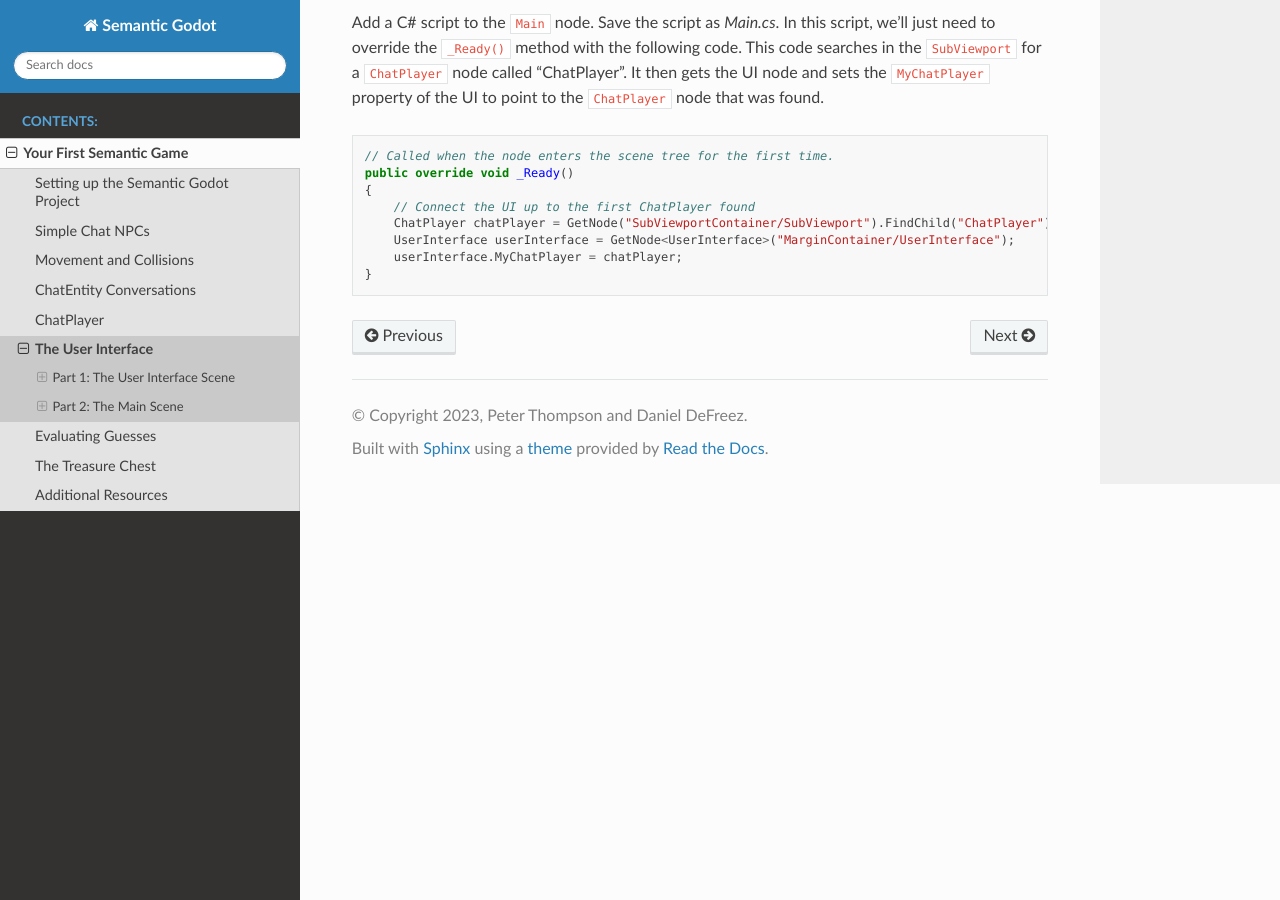
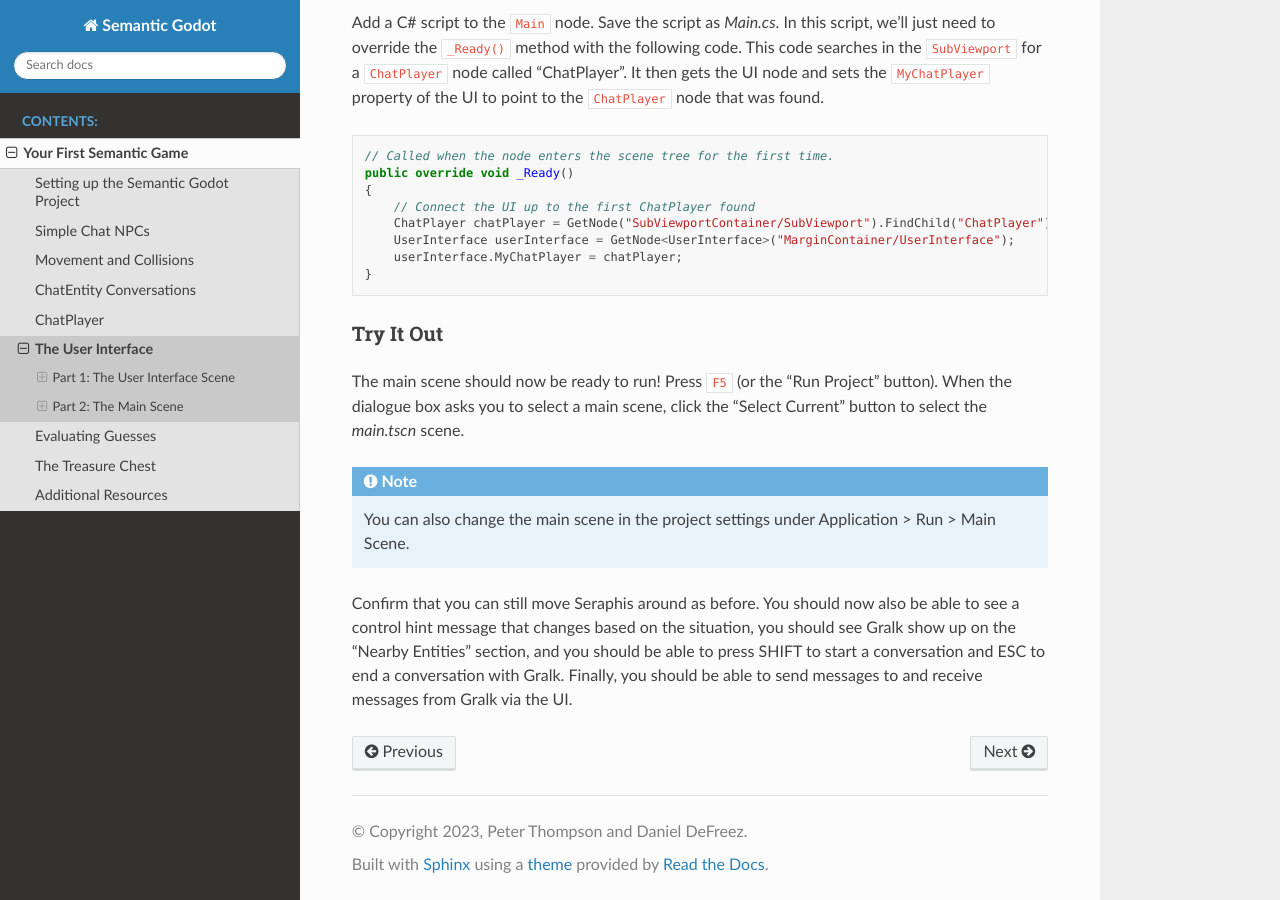
Before and after one commit to RaiderSoft/semantic-godot, a Sphinx documentation site: the page built from docs/first_semantic_game/06.user_interface.rst, in a window 1280 px wide and 900 px high, scrolled down 6632 px. Built offline with Sphinx 7.4.7 and the Read the Docs theme 2.0.0, drawn with Linux system fonts in a browser that asks for light colours.

Commit message:
Add Try It Out part of section 6

```diff
--- a/docs/first_semantic_game/06.user_interface.rst
+++ b/docs/first_semantic_game/06.user_interface.rst
@@ -322,3 +322,21 @@
         UserInterface userInterface = GetNode<UserInterface>("MarginContainer/UserInterface");
         userInterface.MyChatPlayer = chatPlayer;
     }
+
+Try It Out
+^^^^^^^^^^
+
+The main scene should now be ready to run! Press ``F5`` (or the "Run Project" button). When the
+dialogue box asks you to select a main scene, click the "Select Current" button to select the
+*main.tscn* scene.
+
+.. note::
+
+    You can also change the main scene in the project settings under Application > Run > Main
+    Scene.
+
+Confirm that you can still move Seraphis around as before. You should now also be able to see a
+control hint message that changes based on the situation, you should see Gralk show up on the
+"Nearby Entities" section, and you should be able to press SHIFT to start a conversation and ESC to
+end a conversation with Gralk. Finally, you should be able to send messages to and receive messages
+from Gralk via the UI.
```
